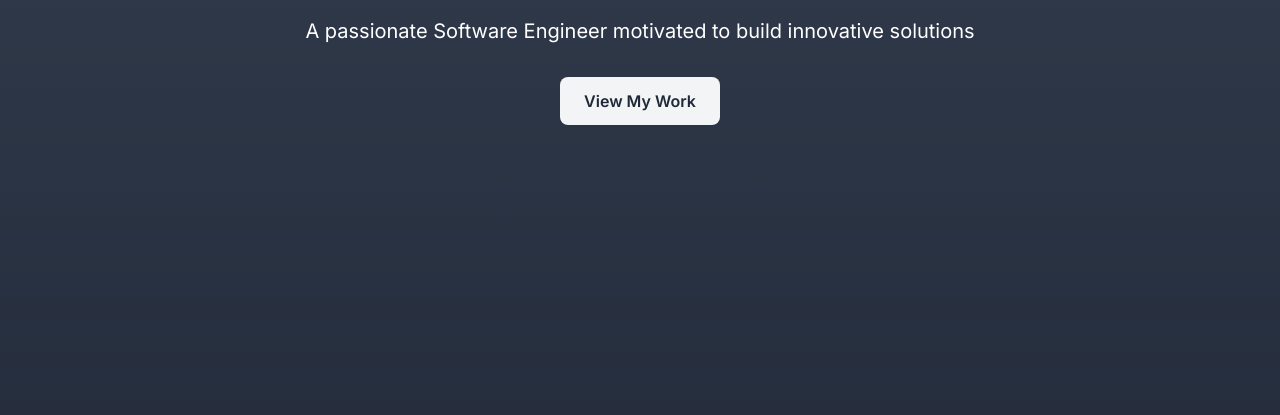
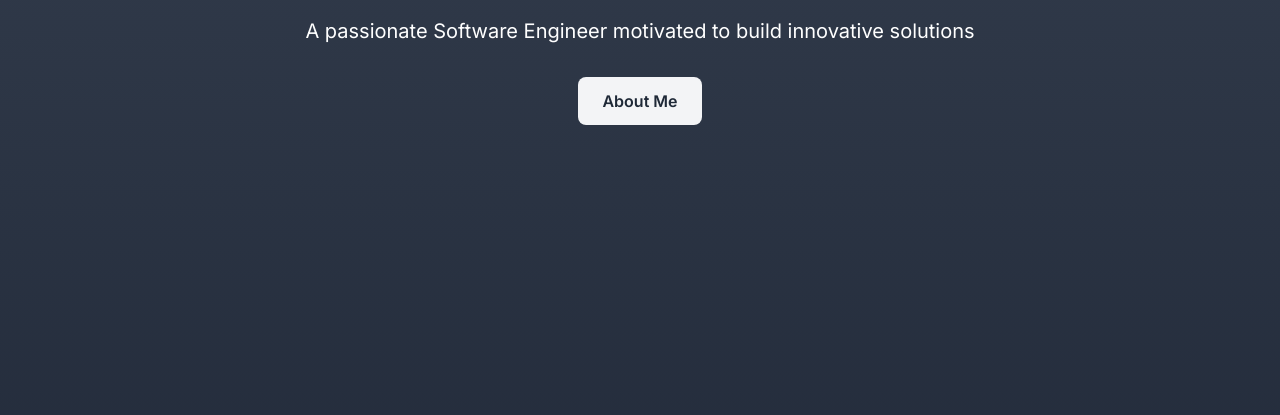
Before and after one commit to kyledowning/kyledowning.github.io, a website: page index.html in a window 1280 px wide. Shown: the part 385-800 px from the top of the page. Drawn offline with Linux system fonts and the light colour scheme.

Commit message:
minor change to button

```diff
--- a/index.html
+++ b/index.html
@@ -31,7 +31,7 @@
             <br>
             <p id="hero-description" class="text-xl mb-16 opacity-0 translate-y-10">A passionate Software Engineer motivated to build innovative solutions</p>
             <br><br><br>
-            <a href="#projects" class="inline-block bg-gray-100 text-gray-800 px-6 py-3 rounded-lg font-semibold hover:bg-gray-200">View My Work</a>
+            <a href="#about" class="inline-block bg-gray-100 text-gray-800 px-6 py-3 rounded-lg font-semibold hover:bg-gray-200">About Me</a>
         </div>
     </section>
 
```
